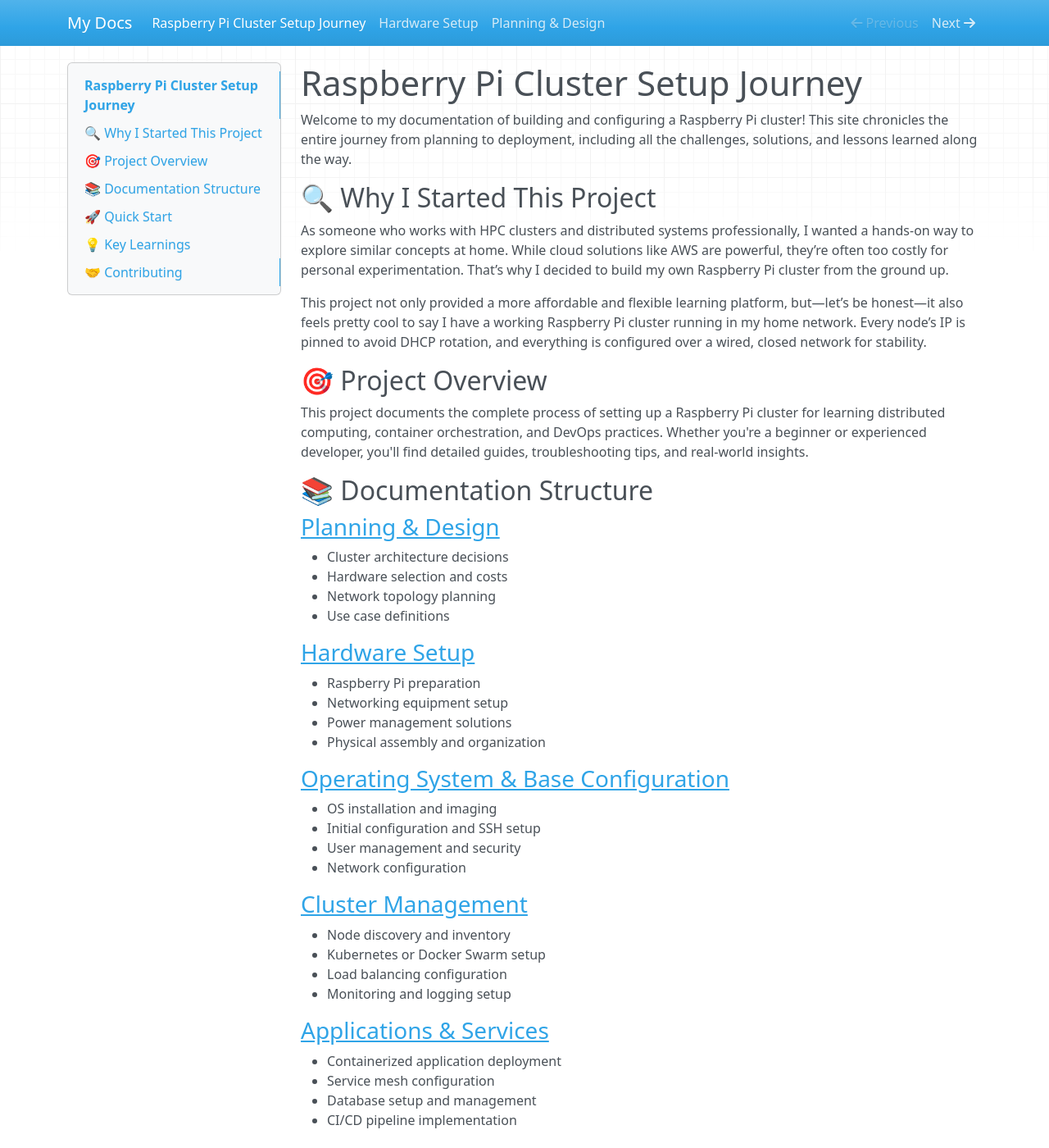
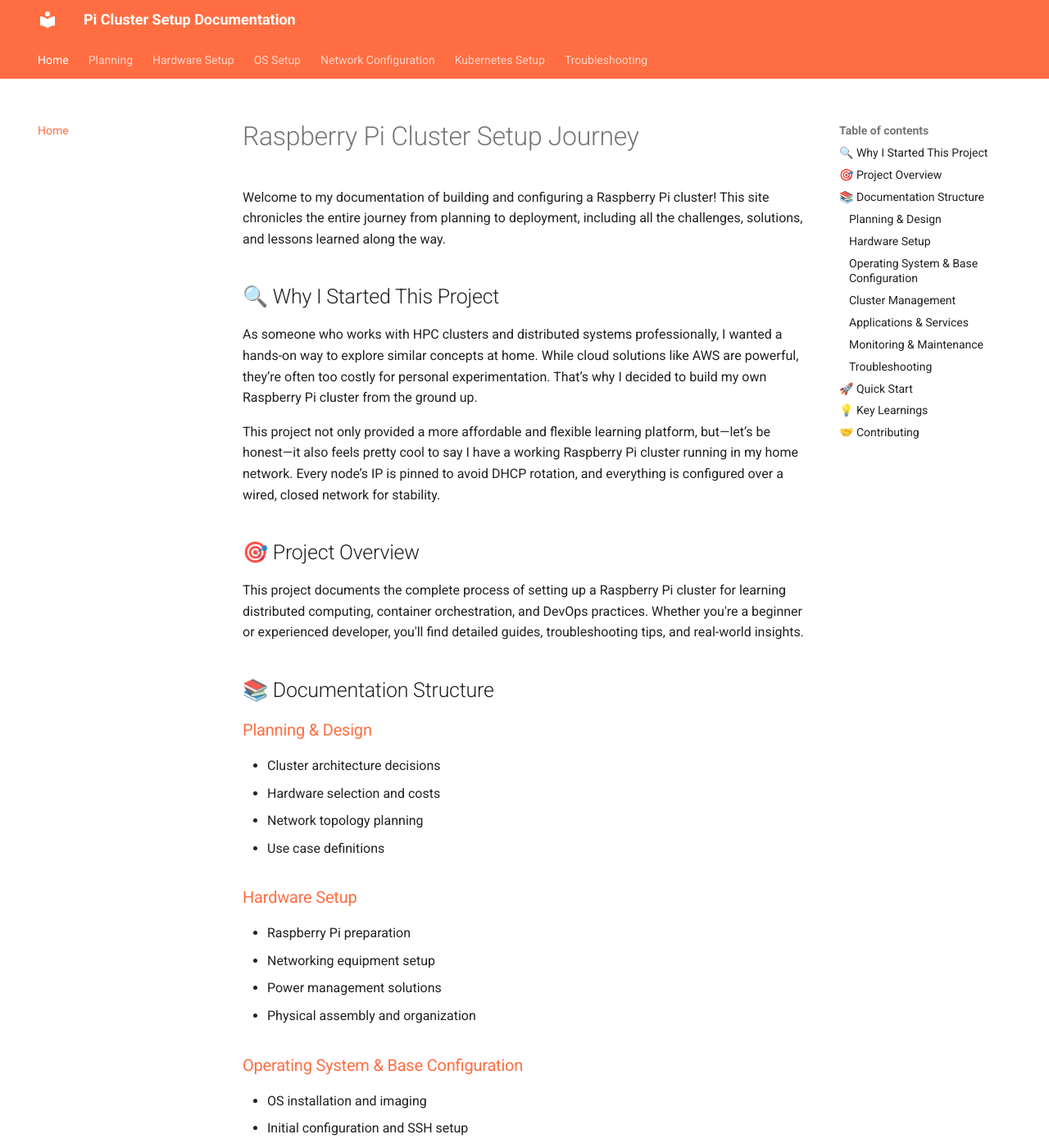
Before and after one commit to JaeungJayJang/pi-cluster-setup, an MkDocs documentation site: the page built from docs/index.md, in a window 1280 px wide and 1400 px high. Shown: the whole window at 82% size. Built offline with MkDocs 1.6.1 and Material for MkDocs 9.7.7, drawn with Linux system fonts in a browser that asks for light colours; nearby versions of some CDN libraries; some of the changed text lies outside the part shown.

Commit message:
Update MkDocs configuration for Raspberry Pi cluster documentation

```diff
--- a/mkdocs.yml
+++ b/mkdocs.yml
@@ -1,3 +1,31 @@
-site_name: My Docs
+site_name: Pi Cluster Setup Documentation
+site_description: Comprehensive guide for Raspberry Pi cluster setup
+site_author: Jaeung Jang
 plugins:
   - glightbox
+
+theme:
+  name: material
+  palette:
+    primary: deep orange
+    accent: green
+  features:
+    - navigation.tabs
+    - navigation.sections
+    - navigation.expand
+    - search.highlight
+
+nav:
+  - Home: index.md
+  - Planning: planning.md
+  - Hardware Setup: hardware.md
+  - OS Setup: os-setup.md
+  - Network Configuration: network.md
+  - Kubernetes Setup: kubernetes.md
+  - Troubleshooting: troubleshooting.md
+
+markdown_extensions:
+  - admonition
+  - codehilite
+  - toc:
+      permalink: true
```
